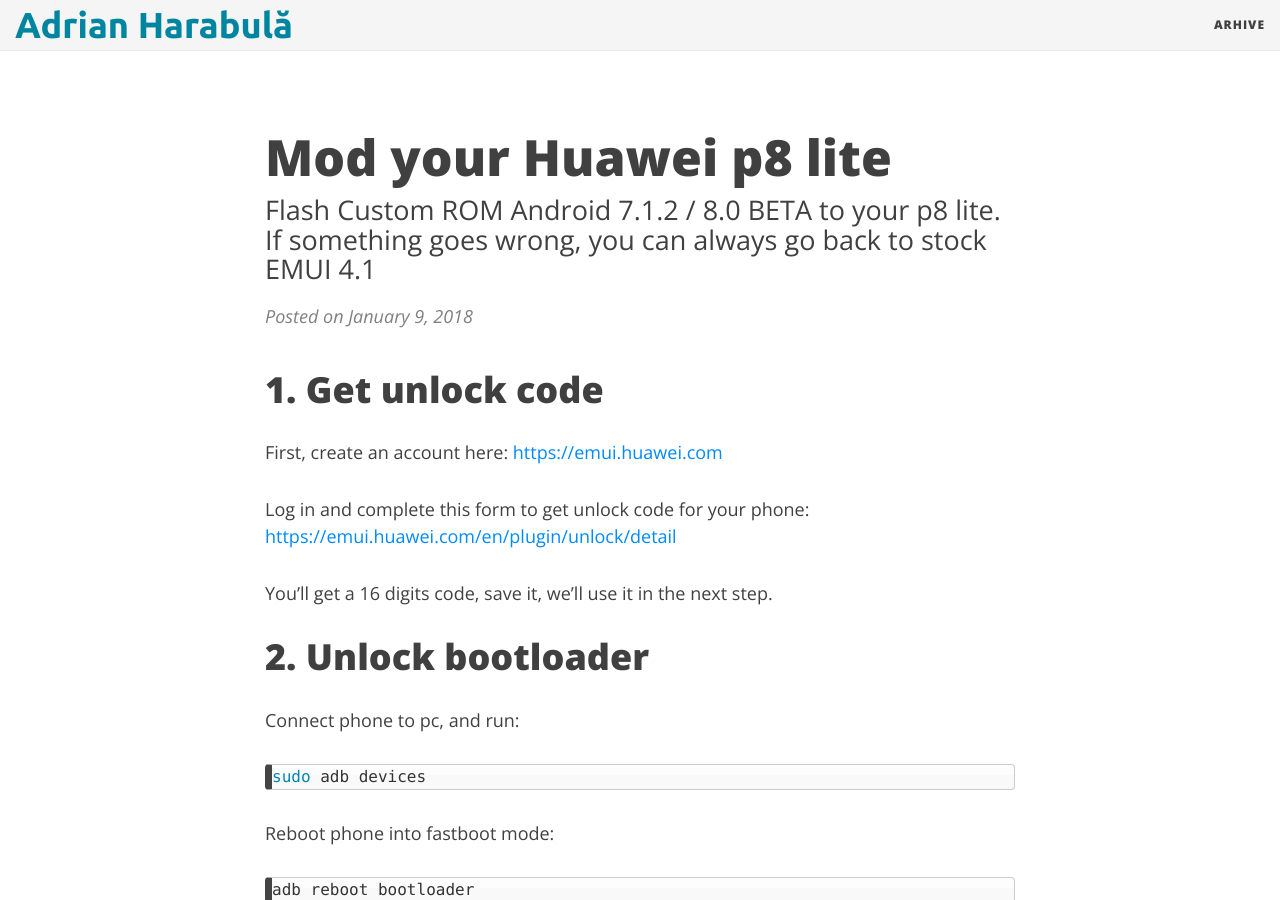
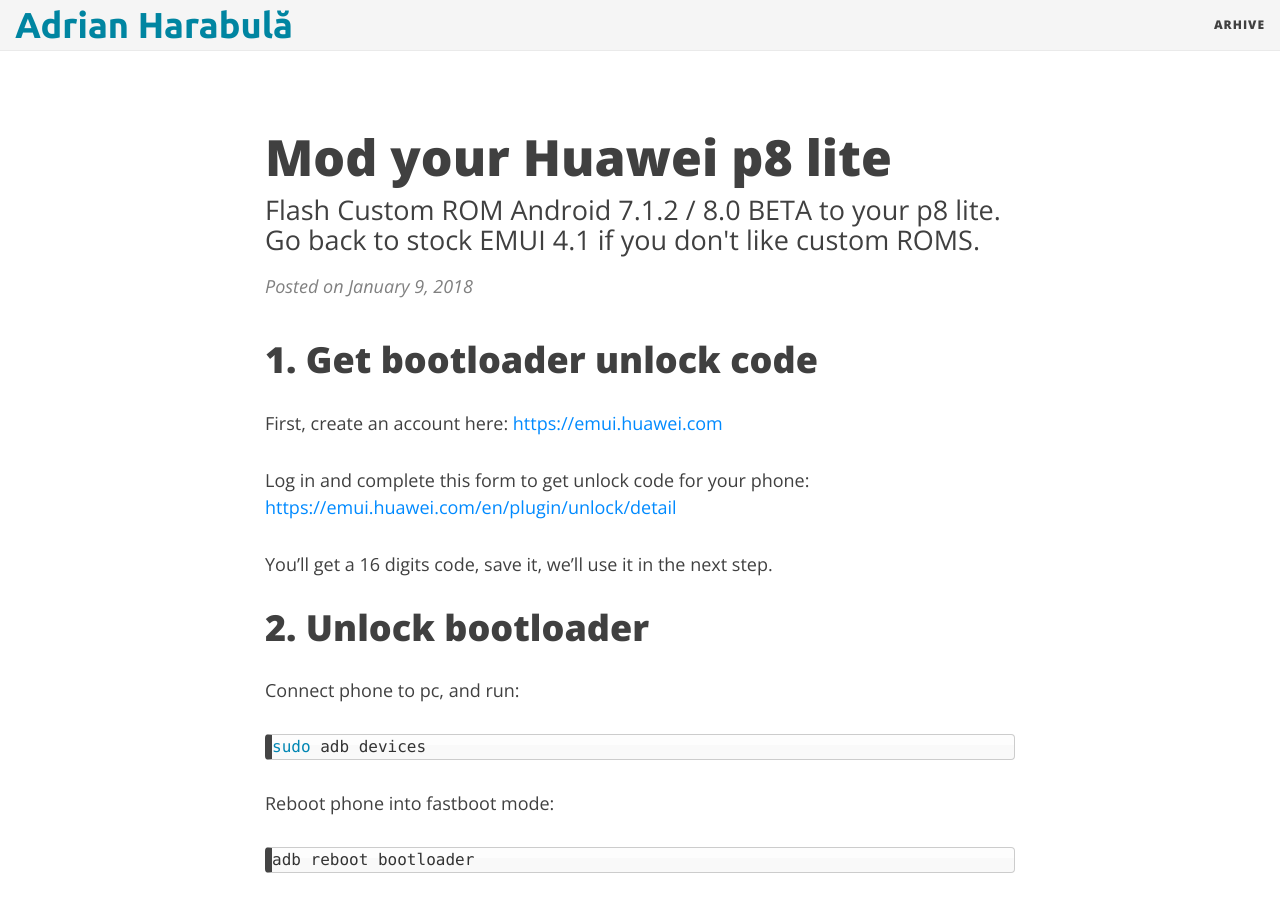
Before and after one commit to adrianharabula/adrianharabula.github.io, a Jekyll site: the page built from _posts/2018-01-09-mod-your-huawei-p8-lite.md, in a window 1280 px wide and 900 px high. Built offline with Jekyll 4.4.1, drawn with Linux system fonts in a browser that asks for light colours; nearby versions of some CDN libraries.

Commit message:
even more updates for p8 lite mod article

```diff
--- a/_posts/2018-01-09-mod-your-huawei-p8-lite.md
+++ b/_posts/2018-01-09-mod-your-huawei-p8-lite.md
@@ -1,10 +1,10 @@
 ---
 type: post
 title: "Mod your Huawei p8 lite"
-subtitle: "Flash Custom ROM Android 7.1.2 / 8.0 BETA to your p8 lite. If something goes wrong, you can always go back to stock EMUI 4.1"
+subtitle: "Flash Custom ROM Android 7.1.2 / 8.0 BETA to your p8 lite. Go back to stock EMUI 4.1 if you don't like custom ROMS."
 ---
 
-# 1. Get unlock code
+# 1. Get bootloader unlock code
 
 First, create an account here:
 [https://emui.huawei.com](https://emui.huawei.com)
```
